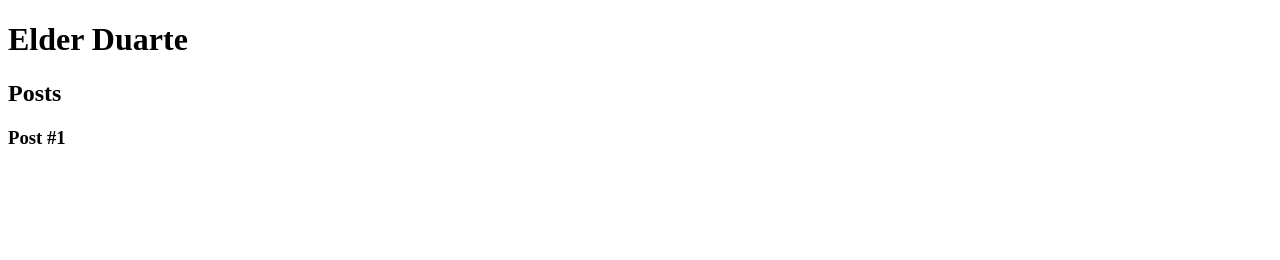
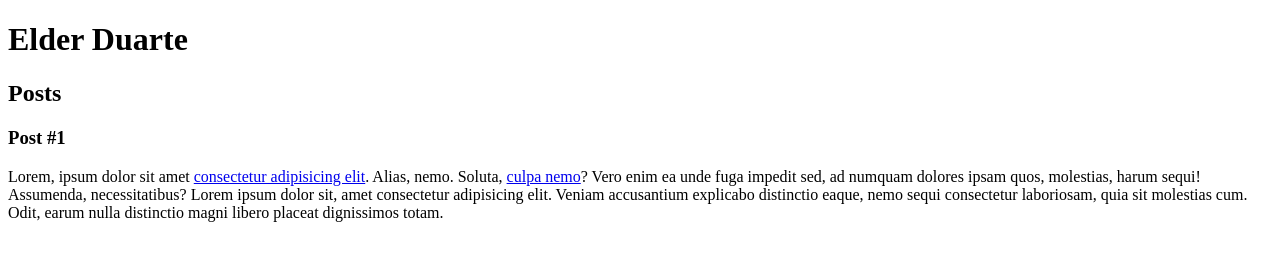
Before and after one commit to elderssj4/dio-curso-html5, a plain HTML site: page index.html in a window 1280 px wide. Drawn offline with Linux system fonts and the light colour scheme.

Commit message:
adicinando texto e links

```diff
--- a/index.html
+++ b/index.html
@@ -17,6 +17,8 @@
             <header>
                 <h3>Post #1</h3>
             </header>
+            <p>Lorem, ipsum dolor sit amet <a href="https://www.linkedin.com/in/elder-duarte-santiago-8425299a/" target="_blank">consectetur adipisicing elit</a>. Alias, nemo. Soluta, <a href="mailto:elderssj4@gmail.com">culpa nemo</a>? Vero enim ea unde fuga impedit sed, ad numquam dolores ipsam quos, molestias, harum sequi! Assumenda, necessitatibus? Lorem ipsum dolor sit, amet consectetur adipisicing elit. Veniam accusantium explicabo distinctio eaque, nemo sequi consectetur laboriosam, quia sit molestias cum. Odit, earum nulla distinctio magni libero placeat dignissimos totam.
+            </p>
         </article>
     </section>
     <footer></footer>
```
